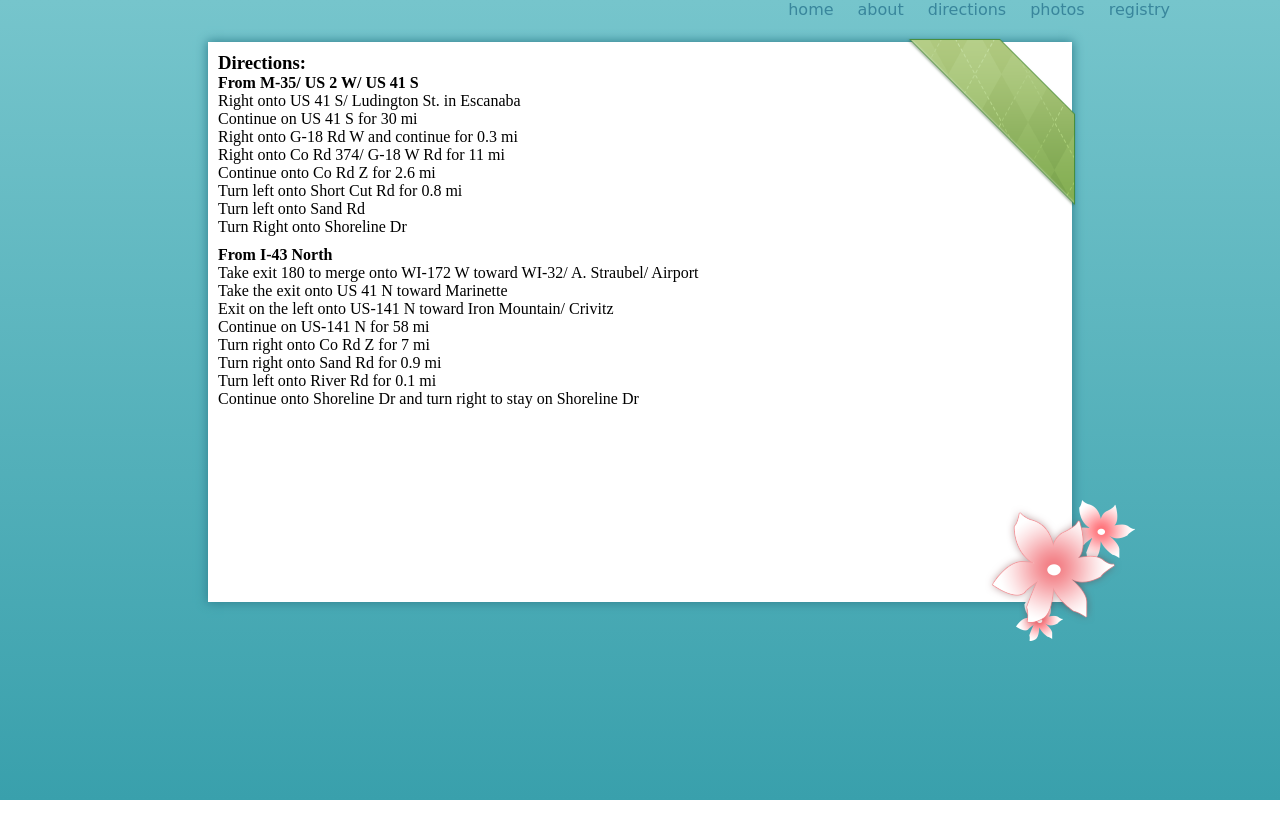
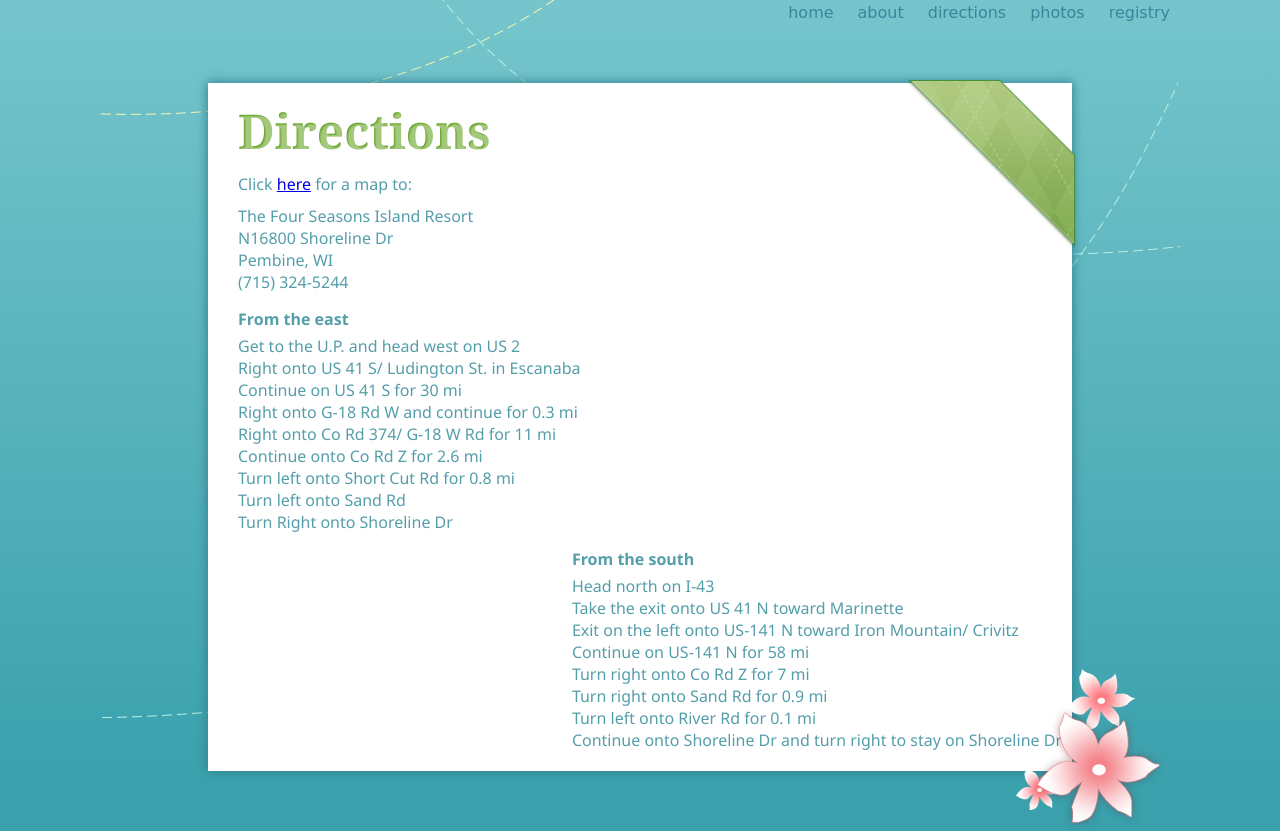
Before and after one commit to elindell/cheeseandcheat, a Python web app: template templates/directions.html in a window 1280 px wide. Before the commit the page ends 800 px from the top, so only its background shows below. Run offline with Jinja, Linux system fonts and the light colour scheme; the template is opened without the code that fills it, so the values that code supplies are empty; some libraries are stand-ins or nearby versions; some web fonts are replaced.

Commit message:
Add content to the directions page

```diff
--- a/static/scripts/index.js
+++ b/static/scripts/index.js
@@ -40,6 +40,8 @@
 			, "Caption nine"
 			, "Caption ten"
 		];
+
+		captionP.text(captions[0]);
 
         for (index = 0; index < layers.length; index++) {
             layers[index].element.css({width: numberOfPanels * layers[index].ratio * staticLayerPanelWidth});
--- a/static/stylesheets/base.css
+++ b/static/stylesheets/base.css
@@ -17,6 +17,7 @@ body {
 }
 
 #nav {
+	margin-top: 3px;
 	position: absolute;
 	right: 0;
 	z-index: 1000;
@@ -50,12 +51,18 @@ body {
 
 #mainColumn {
   position: relative;
-  min-height: 100%;
+  height: 100%;
+  min-height: 650px;
   width: 1080px;
   top: 0;
   bottom: 0;
   left: 50%;
   margin-left: -540px;
+  background-image: url("/static/images/bg1.png"),
+  url("/static/images/bg2.png"),
+  url("/static/images/bg3.png");
+  background-position: top right, center center, top left;
+  background-repeat: no-repeat;
 }
 
 body, html
@@ -64,6 +71,10 @@ body, html
 	height: 100%;
 }
 
+.clear {
+	clear: both;
+}
+
 * {
   margin: 0;
   padding: 0;
--- a/static/stylesheets/directions.css
+++ b/static/stylesheets/directions.css
@@ -1,12 +1,18 @@
 #backgroundContainer {
 	background-color: white;
-	min-height: 70%;
-	width: 80%;
+	min-height: 500px;
+	width: 864px;
 	position: absolute;
 	left: 50%;
 	margin-left: -40%;
-	margin-top: 42px;
+	margin-top: 83px;
 	box-shadow: 0 0 10px 1px #328290;
+}
+
+#contentContainer {
+	margin: auto auto 20px 30px;
+	font-family: "Segoe UI", Frutiger, "Frutiger Linotype", "Dejavu Sans", "Helvetica Neue", Arial, sans-serif;
+	color: #549EAA;
 }
 
 #ribbon {
@@ -15,12 +21,47 @@
 	top: -4px;
 }
 
+.heading {
+	font-family: Georgia, Times, "Times New Roman", serif;
+	color: #70A833;
+	position: relative;
+	font-size: 3em;
+}
+
+.heading:before, .heading:after {
+    content: "Directions";
+    color: rgba(255,255,255,.2);
+    position: absolute;
+}
+
+.heading:before { top: 1px; left: 1px }
+.heading:after  { top: 2px; left: 2px }
+
+#directionsHeader {
+	margin: 15px auto 10px auto;
+}
+
+#address {
+	margin-top: 10px;
+}
+
 .directions {
-	margin:  10px auto 10px 10px;
+	margin-top: 15px;
 }
 
 .directionsList {
 	list-style-type: none;
+	margin-top: 5px;
+	color: #549EAA;
+}
+
+#directionsFromMichigan {
+	float: left;
+}
+
+#directionsFromWisconsin {
+	float: right;
+	margin-right: 10px;
 }
 
 #flowersBack {
@@ -31,6 +72,6 @@
 
 #flowerFront {
 	position: absolute;
-	right: -50px;
-	bottom: -29px;
+	right: -95px;
+	bottom: -60px;
 }
--- a/templates/directions.html
+++ b/templates/directions.html
@@ -6,12 +6,22 @@
 {% block content %}
 <div id="backgroundContainer">
 	<img id="ribbon" width="170" height="170" src="/static/images/ribbon.png">
+	<div id="contentContainer">
+		<h1 id="directionsHeader" class="heading">Directions</h1>
+		<p>Click
+		<a href="https://maps.google.com/maps?saddr=current+location&daddr=The+Four+Seasons+Island+Resort,+N16800+Shoreline+Drive,+Pembine,+WI+54156&hl=en&ll=44.331707,-88.615723&spn=4.046863,14.644775&sll=45.966425,-87.835693&sspn=3.932515,14.644775&geocode=FRw-kQIdctir-in_GSA6bVMGiDGYQUi6tfwMTg%3BFYRMtwIderXD-ikvsKJ1a_VSTTGmR9iZokPNhA&mra=ls&t=m&z=7">here</a>
+		for a map to:</p>
+		<div id="textDirectionsContainer">
+			<div id="address">
+				<p>The Four Seasons Island Resort</p>
+				<p>N16800 Shoreline Dr</p>
+				<p>Pembine, WI </p>
+				<p>(715) 324-5244</p>
+			</div>
 			<div id="directionsFromMichigan" class="directions">
-<h3>Directions:</h3>
-
-
-<h4>From M-35/ US 2 W/ US 41 S</h4>
-<ol  class="directionsList">
+				<h4>From the east</h4>
+				<ol class="directionsList">
+					<li>Get to the U.P. and head west on US 2</li>
 					<li>Right onto US 41 S/ Ludington St. in Escanaba</li>
 					<li>Continue on US 41 S for 30 mi</li>
 					<li>Right onto G-18 Rd W and continue for 0.3 mi</li>
@@ -22,13 +32,10 @@
 					<li>Turn Right onto Shoreline Dr</li>
 				</ol>
 			</div>
-
-
 			<div id="directionsFromWisconsin" class="directions">
-<h4>From I-43 North</h4>
-
+				<h4>From the south</h4>
 				<ol class="directionsList">
-<li>Take exit 180 to merge onto WI-172 W toward WI-32/ A. Straubel/ Airport</li>
+					<li>Head north on I-43</li>
 					<li>Take the exit onto US 41 N toward Marinette</li>
 					<li>Exit on the left onto US-141 N toward Iron Mountain/ Crivitz</li>
 					<li>Continue on US-141 N for 58 mi</li>
@@ -37,7 +44,11 @@
 					<li>Turn left onto River Rd for 0.1 mi</li>
 					<li>Continue onto Shoreline Dr and turn right to stay on Shoreline Dr</li>
 				</ol>
+			</div>
+			<div class="clear"></div>
+		</div>
 		<img id="flowersBack" width="119" height="141" src="/static/images/flowersBack.png">
 		<img id="flowerFront" width="137" height="126" src="/static/images/flowerFront.png">
 	</div>
-</div>{% endblock %}
+</div>
+{% endblock %}
--- a/templates/index.html
+++ b/templates/index.html
@@ -13,7 +13,7 @@
 	<div id="tree"></div>
 
 	<div id="theaterAndCaptionContainer">
-		<a href="#"><div id="previousButtonContainer"><div id="previousButton"></div></div></a>
+		<div id="previousButtonContainer"><a href="#"><div id="previousButton"></div></a></div>
 		<div id="theater">
 		    <div id="layer1" class="layer">
 				<div class="panel">
@@ -125,7 +125,7 @@
 		<div id="captionContainer">
 		    <p></p>
 		</div>
-		<a href="#"><div id="nextButtonContainer"><div id="nextButton"></div></div></a>
+		<div id="nextButtonContainer"><a href="#"><div id="nextButton"></div></a></div>
 	</div>
 </div>
 {% endblock %}
```
Also changed, not shown: static/stylesheets/index.css (+0 -15 lines). Lines whose indentation alone changed are shown as unchanged.
